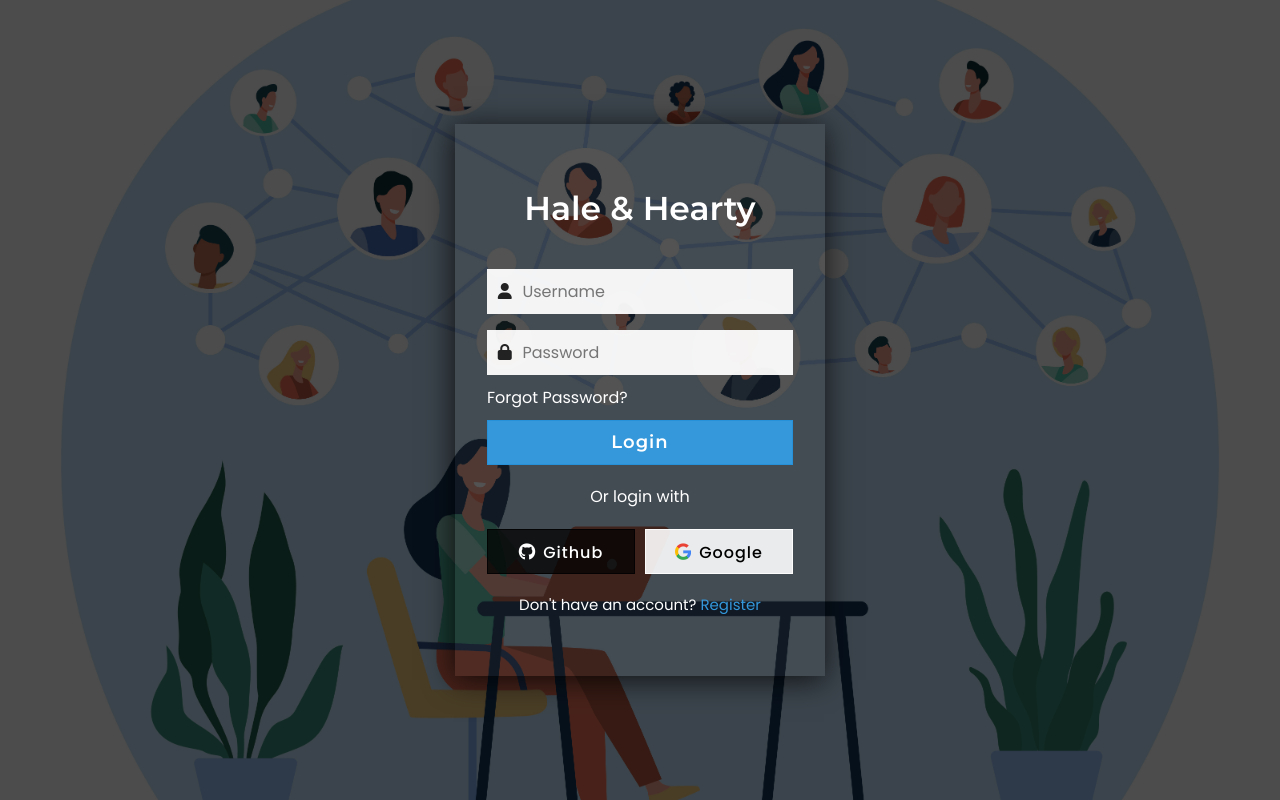
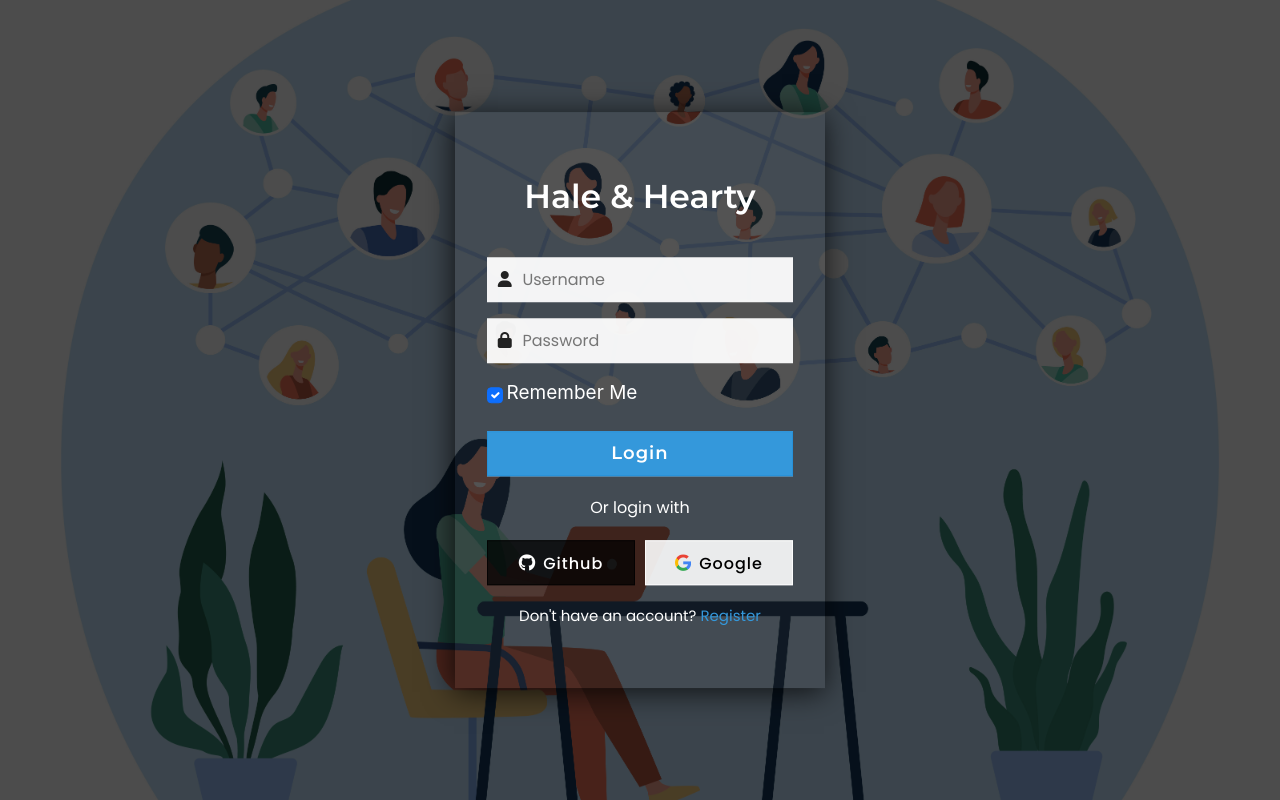
Before and after one commit to VarunLanjhara/HaleAndHearty, a Django app: page /login/ in a window 1280 px wide. Run offline with Django 3.2, Linux system fonts and the light colour scheme; some libraries are stand-ins or nearby versions.

Commit message:
Bugs Fixed

```diff
--- a/main/urls.py
+++ b/main/urls.py
@@ -1,13 +1,8 @@
 from django.urls import path,include
 from main import views
 from main.views import AddFollower, PasswordResetVieww, PostListView, RemoveFollower, SavePost, update_profile,AddDislike,AddLikes
-from django.contrib.auth.views import PasswordResetDoneView, PasswordResetView,PasswordResetConfirmView,PasswordResetCompleteView
 from main.views import PostCreateView,PostDetailview,PostUpdateView,PostDeleteView
 urlpatterns = [
-    path('password_reset/',PasswordResetVieww.as_view(),name = "password_reset"),
-    path('password_reset/done/',PasswordResetDoneView.as_view(template_name = "reset/password_reset_done.html"),name = "password_reset_done"),
-    path('password_reset_confirm/<uidb64>/<token>/',PasswordResetConfirmView.as_view(template_name = "reset/password_reset_confirm.html"),name = "password_reset_confirm"),
-    path('password_reset/complete/',PasswordResetCompleteView.as_view(template_name = "reset/password_reset_complete.html"),name = "password_reset_complete"),
     path('login/',views.loginUser,name = "login"),
     path('register/',views.registerUser,name = "register"),
     path('logout/',views.logoutUser,name = "logout"),
--- a/templates/loginn.html
+++ b/templates/loginn.html
@@ -36,10 +36,13 @@
             <input type="password" class="pass-key" required placeholder="Password" name = "password">
             <span class="show">SHOW</span>
           </div>
-          <div class="pass">
-            <a href="{% url 'password_reset' %}">Forgot Password?</a>
+          <div class="form-check" style="margin-top: 20px;">
+            <input class="form-check-input" type="checkbox" value="" id="flexCheckDefault" checked style="cursor: pointer;">
+            <label class="form-check-label" for="flexCheckDefault" style="color: #fff;font-size: 19px;position: relative;left: -80px;bottom: 4px;font-family: -apple-system, BlinkMacSystemFont, 'Segoe UI', Roboto, Oxygen, Ubuntu, Cantarell, 'Open Sans', 'Helvetica Neue', sans-serif;">
+              Remember Me
+            </label>
           </div>
-          <div class="field">
+          <div class="field" style="margin-top: 20px;">
             <input type="submit" value="Login">
           </div>
         </form>
```
Also changed, not shown: templates/profile.html (+5 -2 lines), db.sqlite3.
